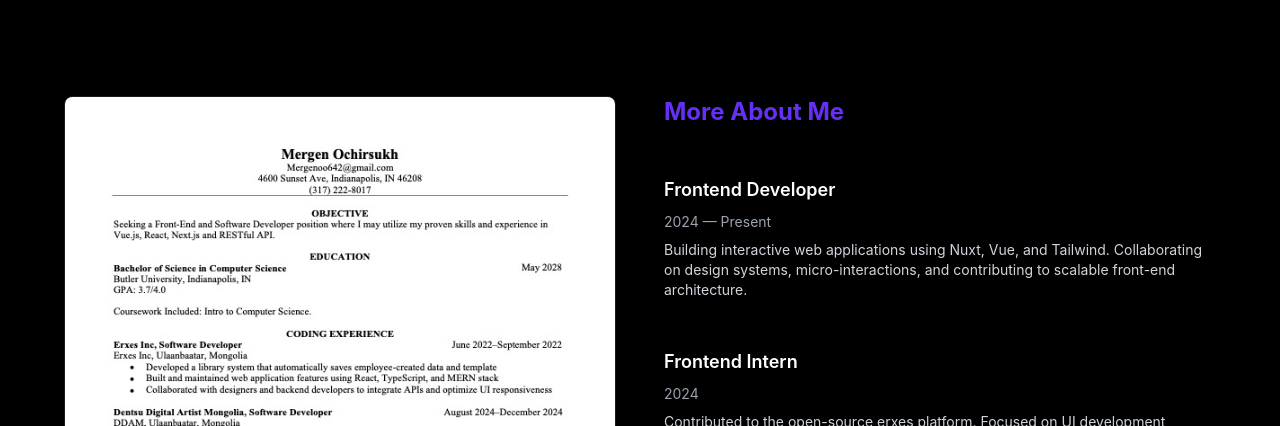
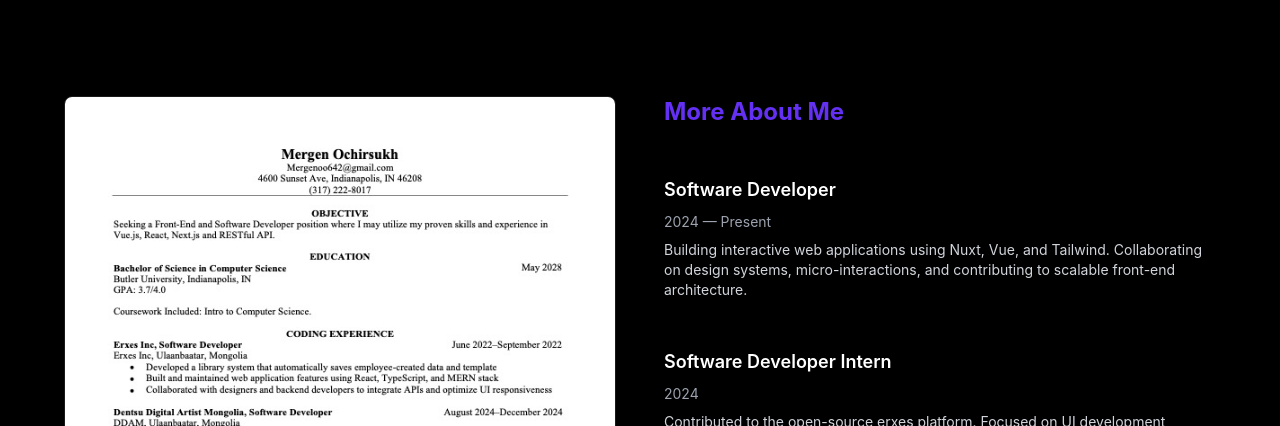
Before and after one commit to Mergenoo/Portfolio, a Nuxt app: page /resume in a window 1280 px wide. Shown: the top 426 px of the page. Built offline with nearby package versions, Linux system fonts and the light colour scheme.

Commit message:
chat input section

```diff
--- a/components/about.vue
+++ b/components/about.vue
@@ -24,7 +24,7 @@ const scrollToSection = (id: string) => {
       <div class="w-full md:w-1/2">
         <h2 class="text-3xl md:text-4xl font-bold mb-6">About Me</h2>
         <p class="text-gray-300 mb-4 leading-relaxed">
-          I'm Mergen Ochirsukh — a frontend developer with a passion for
+          I'm Mergen Ochirsukh — a software developer with a passion for
           crafting smooth, responsive, and visually engaging interfaces. I love
           clean code, subtle animations, and making things feel just right.
         </p>
--- a/components/contact.vue
+++ b/components/contact.vue
@@ -14,7 +14,7 @@
       <div class="flex flex-col justify-between">
         <p class="text-gray-400 text-lg mb-6 leading-relaxed">
           I’m always open to new challenges and collaborations. If you’re
-          looking for a passionate frontend developer to bring your ideas to
+          looking for a passionate software developer to bring your ideas to
           life — let’s chat and make it happen.
         </p>
         <a
--- a/components/home.vue
+++ b/components/home.vue
@@ -28,14 +28,8 @@
     <h1 class="text-4xl md:text-6xl font-bold leading-tight mb-6 z-10">
       Hey there,<br />
       I am Mergen Ochirsukh,<br />
-      a frontend developer.
+      a software developer.
     </h1>
-
-    <!-- Subtext -->
-    <p class="text-gray-400 max-w-xl mx-auto text-lg mb-10 z-10">
-      I bring ideas to life through clean code, creative interaction, and a
-      passion for frontend. Let’s build something unforgettable.
-    </p>
 
     <div
       class="flex items-center justify-center gap-3 my-6 mx-2 w-full max-w-md"
--- a/components/resume.vue
+++ b/components/resume.vue
@@ -45,14 +45,14 @@
 <script setup lang="ts">
 const experience = [
   {
-    role: "Frontend Developer",
+    role: "Software Developer",
     company: "Dentsu Data Artist Mongolia",
     period: "2024 — Present",
     description:
       "Building interactive web apps with Nuxt, Vue, and Tailwind. Collaborating on design systems and micro-interactions.",
   },
   {
-    role: "Frontend Intern",
+    role: "Software Developer Intern",
     company: "Erxes",
     period: "2024",
     description:
--- a/pages/resume.vue
+++ b/pages/resume.vue
@@ -42,14 +42,14 @@
 <script setup lang="ts">
 const experiences = [
   {
-    title: "Frontend Developer",
+    title: "Software Developer",
     company: "Dentsu Data Artist Mongolia",
     period: "2024 — Present",
     description:
       "Building interactive web applications using Nuxt, Vue, and Tailwind. Collaborating on design systems, micro-interactions, and contributing to scalable front-end architecture.",
   },
   {
-    title: "Frontend Intern",
+    title: "Software Developer Intern",
     company: "Erxes",
     period: "2024",
     description:
--- a/utils/chat.ts
+++ b/utils/chat.ts
@@ -9,10 +9,10 @@ const systemPrompt = `You are Mergen Ochirsukh, a passionate software developer.
 - Name: Mergen Ochirsukh
 - Role: Software Developer
 - Available for work
-- Passionate about creating clean, interactive frontend experiences
+- Passionate about creating clean, interactive software developer experiences
 
 **Skills & Expertise:**
-- Frontend Development (HTML, CSS, JavaScript/TypeScript)
+- Software Development (HTML, CSS, JavaScript/TypeScript)
 - Modern frameworks (Nuxt.js, React, Next.js, Tailwind CSS)
 - UI/UX design principles
 - Clean code practices
@@ -22,15 +22,15 @@ const systemPrompt = `You are Mergen Ochirsukh, a passionate software developer.
 - Bringing ideas to life through clean code
 - Focus on creative interaction and user experience
 - Building unforgettable digital experiences
-- Passion for frontend development
+- Passion for software development
 
 **Communication Style:**
 - Friendly and approachable
 - Professional but warm
-- Enthusiastic about technology and development, especially frontend development
+- Enthusiastic about technology and development, especially software development
 - Clear and concise explanations
 
-Always respond in first person as if you are me, Mergen. Be authentic, helpful, and share my passion for frontend development. If someone asks about my availability, mention that I'm available for work. If they ask about my skills, highlight my frontend expertise and creative approach.`;
+Always respond in first person as if you are me, Mergen. Be authentic, helpful, and share my passion for software development. If someone asks about my availability, mention that I'm available for work. If they ask about my skills, highlight my software expertise and creative approach.`;
 
 export const chatgen = async (message: string) => {
   try {
```
